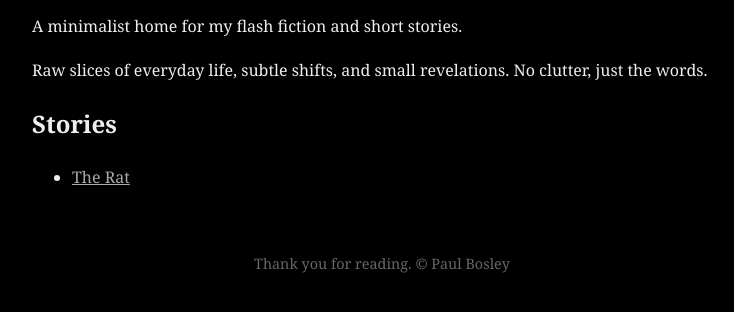
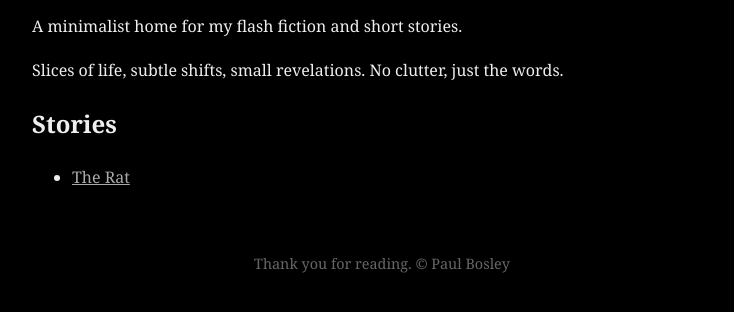
Before and after one commit to prbosley/prbosley.github.io, a plain HTML site: page index.html in a window 1280 px wide. Shown: the part 146-458 px from the top of the page, without its empty margins (258-992 px from the left). Drawn offline with Linux system fonts and the light colour scheme.

Commit message:
Update index.html

```diff
--- a/index.html
+++ b/index.html
@@ -10,7 +10,7 @@
     <header>
         <h1>Paul Bosley</h1>
         <p>A minimalist home for my flash fiction and short stories.</p>
-        <p>Raw slices of everyday life, subtle shifts, and small revelations. No clutter, just the words.</p>
+        <p>Slices of life, subtle shifts, small revelations. No clutter, just the words.</p>
     </header>
 
     <main>
```
